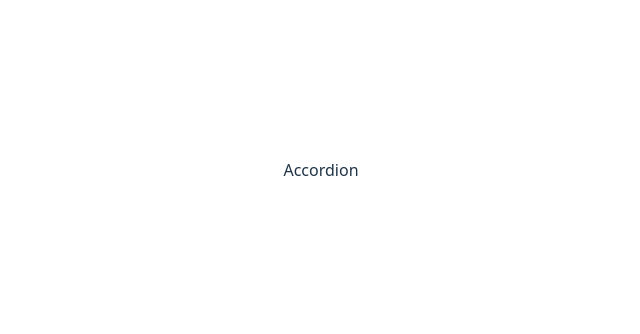
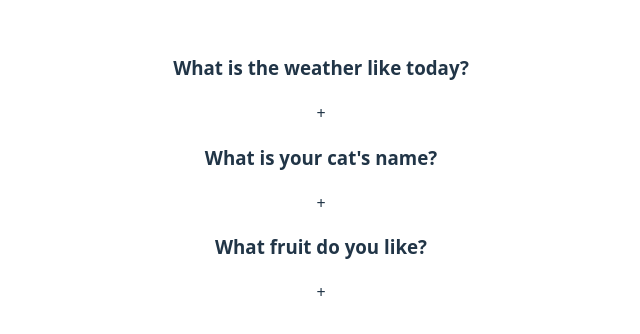
Before and after one commit to nikita-sarkar/react-project-practice, a React (Vite) app: page / in a window 1280 px wide. Shown: the part 230-564 px from the top of the page, without its empty margins (319-959 px from the left). Built offline with nearby package versions, Linux system fonts and the light colour scheme.

Commit message:
Fetching data in accordion component

```diff
--- a/src/components/accordion/index.jsx
+++ b/src/components/accordion/index.jsx
@@ -1,5 +1,24 @@
+import data from "./data";
+import React, { useState } from 'react';
+
 export default function Accordion() {
-    return <div>
-        Accordion
-    </div>;
+
+    const [selected, setSelected] = useState(null);
+
+    return (
+        <div className="wrapper">
+            <div className="accordion">
+                {
+                        data && data.length > 0 ?
+                        (data.map((dataItem) =>
+                        (<div className="item">
+                            <div className="title">
+                                <h3>{dataItem.question}</h3>
+                                <span>+</span>
+                            </div>
+                        </div>)))
+                        : (<div>No data found!</div>)}
+            </div>
+        </div>
+    )
 }
```
